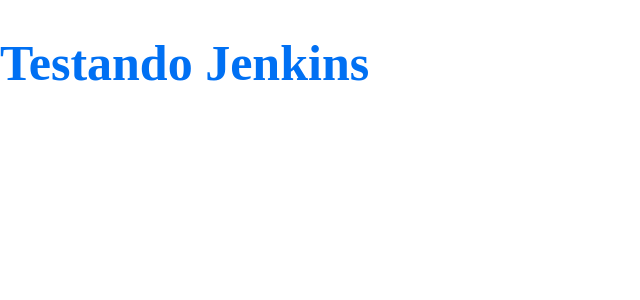
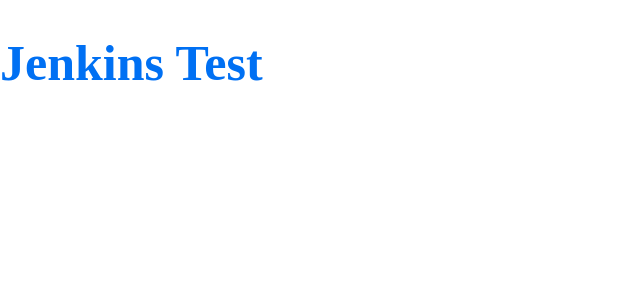
Before and after one commit to fpaes-beijaflore/test_nextjs, a Next.js app: page / in a window 1280 px wide. Shown: the top 300 px of the page, without its empty margins (0-640 px from the left). Built offline with nearby package versions, Linux system fonts and the light colour scheme.

Commit message:
make it better

```diff
--- a/pages/index.js
+++ b/pages/index.js
@@ -6,5 +6,5 @@
 `
 
 export default function Home() {
-  return <Title>Testando Jenkins</Title>
+  return <Title>Jenkins Test</Title>
 }
```
